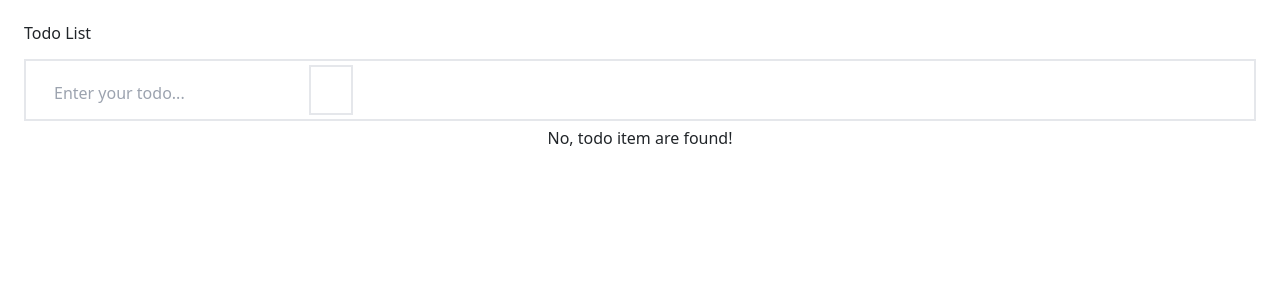
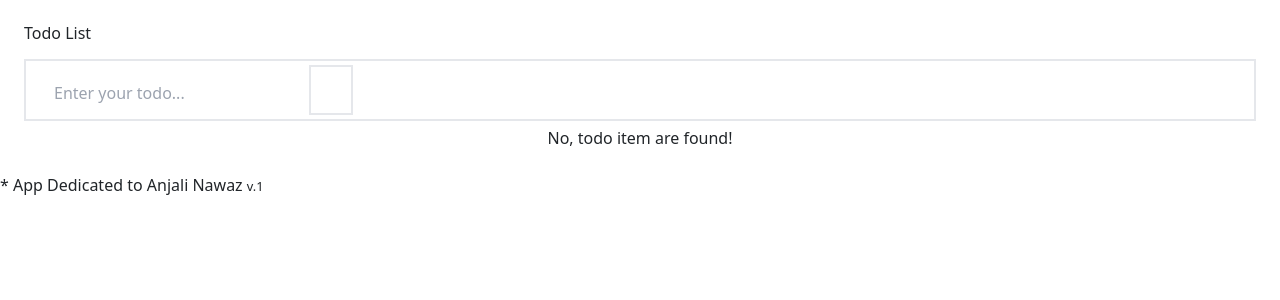
Before and after one commit to faisalnawaz89/Todos-with-Crud, a React (Vite) app: page / in a window 1280 px wide. Shown: the top 300 px of the page. Built offline with nearby package versions, Linux system fonts and the light colour scheme; some icons are missing.

Commit message:
fixed some error

```diff
--- a/src/TestFile/TodoTest.jsx
+++ b/src/TestFile/TodoTest.jsx
@@ -68,7 +68,8 @@ const TodoTest = () => {
   return (
     <div>
         <div className='bg-slate-200 w-full min-h-screen flex flex-col'>
-            <div className='sm:w-[50%] w-[80%] m-auto max-h-min bg-white rounded-md shadow-md py-4 px-4'>
+            <div className='sm:w-[50%] w-[80%] m-auto'>
+            <div className='max-h-min bg-white rounded-md shadow-md py-4 px-4'>
                 <h2 className='text-xl text-left font-semibold'>Todo List</h2>
                 <div className='mt-3'>
                     <form  onSubmit={submitHandler}>
@@ -110,6 +111,9 @@ const TodoTest = () => {
                 )): <h3 className='mt-2 text-xs text-gray-500 text-center'>No, todo item are found!</h3>}
 
             </div>
+            <h3 className='text-sm text-gray-500 font-medium mt-1'>* App Dedicated to Anjali Nawaz <small className='font-mono text-gray-400'>v.1 </small></h3>
+        </div>
+
         </div>
     </div>
   )
```
